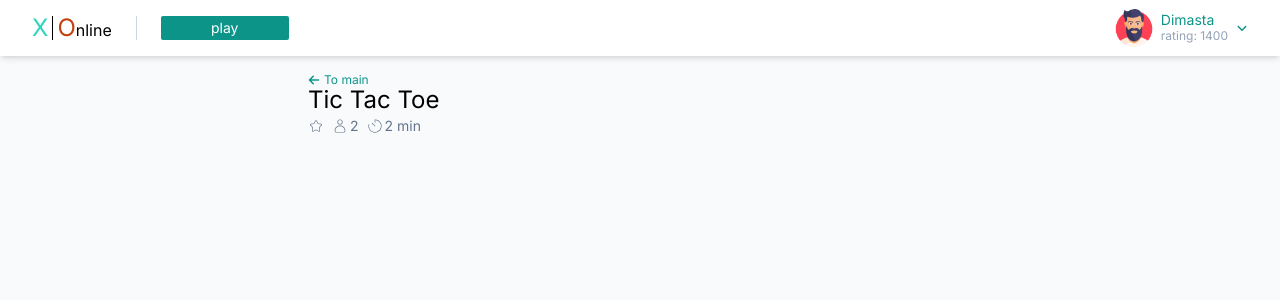
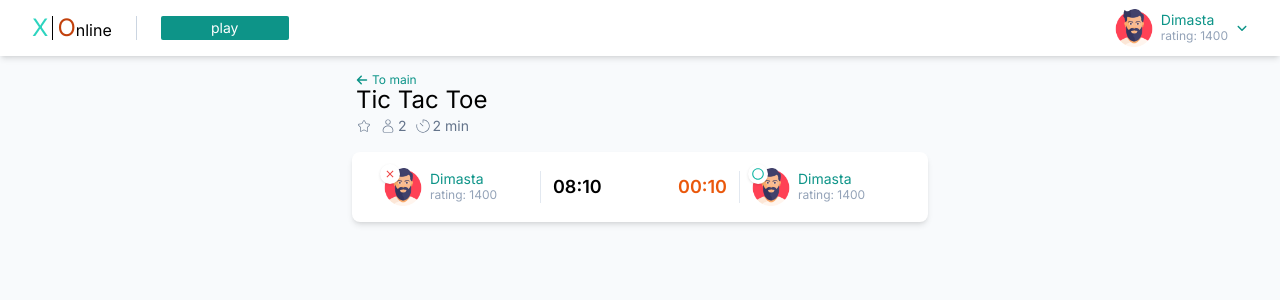
Before and after one commit to FranckMuller/tic-tac-toe, a Next.js app: page / in a window 1280 px wide. Shown: the top 300 px of the page. Built offline with nearby package versions, Linux system fonts and the light colour scheme.

Commit message:
game info component

```diff
--- a/package.json
+++ b/package.json
@@ -12,6 +12,7 @@
     "lint": "next lint"
   },
   "dependencies": {
+    "clsx": "^2.1.1",
     "next": "13.4.19",
     "react": "^18",
     "react-dom": "^18",
--- a/src/app/page.tsx
+++ b/src/app/page.tsx
@@ -1,13 +1,15 @@
 import { useState } from "react";
 import { Header } from "../components/header";
-import { GameHeading } from "../components/game/index";
+import { GameHeading } from "../components/game";
+import { GameInfo } from "../components/game";
 
 function HomePage() {
   return (
     <div className="bg-slate-50 min-h-screen text-red">
       <Header />
-      <main className="py-4 mx-auto max-w-2xl">
+      <main className="py-4 mx-auto max-w-xl">
         <GameHeading />
+        <GameInfo className="mt-4" />
       </main>
     </div>
   );
--- a/src/components/game.tsx
+++ /dev/null
@@ -1,81 +0,0 @@
-"use client";
-import { useState } from "react";
-import { GameSymbol } from "./game-symbol";
-import { GameInfo } from "./game-info";
-import { GameCell } from "./game-cell";
-import { SYMBOL_X, SYMBOL_O, type Symbol } from "@/components/constants";
-
-const computeWinner = (cells: any) => {
-  const lines = [
-    [0, 1, 3],
-    [3, 4, 5],
-    [6, 7, 8],
-    [0, 3, 6],
-    [1, 4, 7],
-    [2, 5, 8],
-    [0, 4, 8],
-    [2, 4, 6]
-  ];
-
-  for (let i = 0; i < lines.length; i++) {
-    const [a, b, c] = lines[i];
-
-    if (cells[a] && cells[a] === cells[b] && cells[a] === cells[c]) {
-      return [a, b, c];
-    }
-  }
-};
-
-const cellsArray = new Array(9).fill(null);
-
-export function Game() {
-  const [cells, setCells] = useState(cellsArray);
-  const [currentStep, setCurrentStep] = useState<Symbol>(SYMBOL_X);
-  const [winnerSequence, setWinnerSequence] = useState<Array<number>>();
-
-  const handleCellClick = (index: number) => {
-    if (cells[index]) return;
-
-    const cellsCopy = cells.slice();
-    cellsCopy[index] = currentStep;
-
-    const winnerSequence = computeWinner(cellsCopy);
-    console.log(winnerSequence);
-
-    setCells(cellsCopy);
-    setCurrentStep(currentStep === SYMBOL_X ? SYMBOL_O : SYMBOL_X);
-    setWinnerSequence(winnerSequence);
-  };
-
-  const handleResetClick = () => {
-    setCells(new Array(9).fill(null));
-    setCurrentStep(SYMBOL_X);
-    setWinnerSequence(undefined);
-  };
-
-  const winnerSymbol = winnerSequence ? cells[winnerSequence[0]] : null;
-  const isDraw = !winnerSequence && cells.filter(cell => cell).length === 9;
-
-  return (
-    <main className="game">
-
-        <GameInfo
-          winnerSymbol={winnerSymbol}
-          isDraw={isDraw}
-          currentStep={currentStep}
-        />
-        <div className="game-field">
-        {cells.map((cell, index) => (
-          <GameCell
-            key={index}
-            onClick={() => handleCellClick(index)}
-            isWinner={winnerSequence?.includes(index)}
-          >
-            <GameSymbol symbol={cell} />
-          </GameCell>
-        ))}
-      </div>
-      <button onClick={handleResetClick}>Reset</button>
-    </main>
-  );
-}
--- /dev/null
+++ b/src/components/game/game-info.tsx
@@ -0,0 +1,37 @@
+import clsx from "clsx";
+import { Profile } from "../profile";
+import { MdClose } from "react-icons/md";
+import { FaRegCircle } from "react-icons/fa";
+
+export function GameInfo({ className }: { className: string }) {
+  return (
+    <div
+      className={clsx(
+        className,
+        "flex justify-between bg-white shadow-md rounded-lg py-4 px-8"
+      )}
+    >
+      <div className="flex items-center gap-3">
+        <div className="relative">
+          <div className="flex place-items-center justify-center absolute -left-1 -top-1 shadow rounded-full w-5 h-5 bg-white">
+            <MdClose className="text-red-500 w-3 h-3" />
+          </div>
+          <Profile className="w-36" />
+        </div>
+        <div className="w-px h-8 bg-slate-200" />
+        <div className="font-semibold text-lg">08:10</div>
+      </div>
+
+      <div className="flex items-center gap-3">
+        <div className="font-semibold text-lg text-orange-600">00:10</div>
+        <div className="w-px h-8 bg-slate-200" />
+        <div className="relative">
+          <div className="flex place-items-center justify-center absolute -left-1 -top-1 shadow rounded-full w-5 h-5 bg-white">
+            <FaRegCircle className="text-teal-500 w-3 h-3" />
+          </div>
+          <Profile className="w-36" />
+        </div>
+      </div>
+    </div>
+  );
+}
--- a/src/components/game/index.ts
+++ b/src/components/game/index.ts
@@ -1 +1,2 @@
-export { GameHeading } from "./game-heading";
+export { GameInfo } from "./game-info";
+export {GameHeading} from './game-heading'
--- a/src/components/profile/profile.tsx
+++ b/src/components/profile/profile.tsx
@@ -1,10 +1,16 @@
 import Image from "next/image";
+import clsx from "clsx";
 
 import avatarSrc from "./man.png";
 
-export function Profile() {
+export function Profile({ className }: { className?: string }) {
   return (
-    <div className="flex items-center gap-2 text-teal-600 text-start ml-auto">
+    <div
+      className={clsx(
+        className,
+        "flex items-center gap-2 text-teal-600 text-start ml-auto"
+      )}
+    >
       <Image src={avatarSrc} width={38} height={38} alt="avatar" />
       <div>
         <div className="text-sm leading-tight">Dimasta</div>
```
Also changed, not shown: 1 other file (tests, documents, lock files or other folders).
